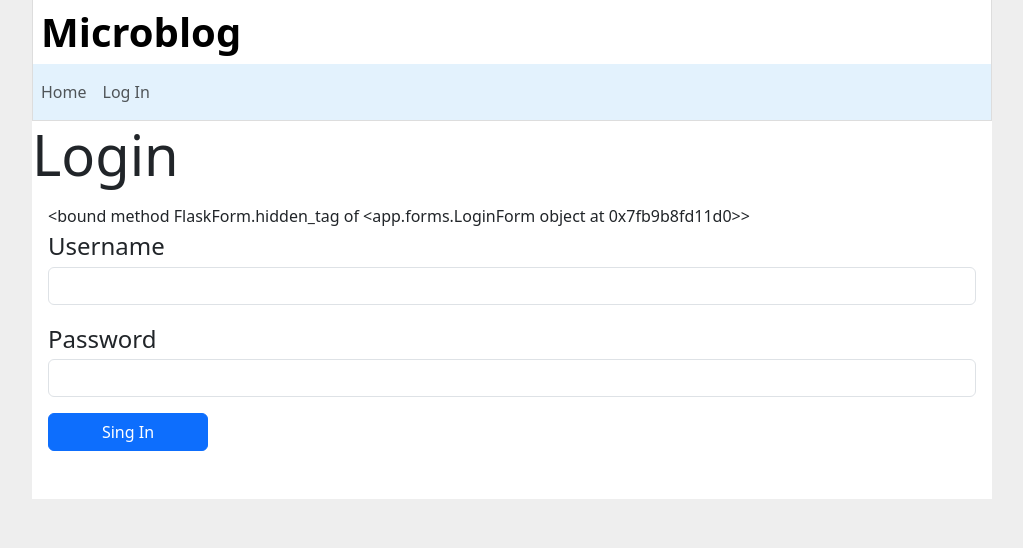
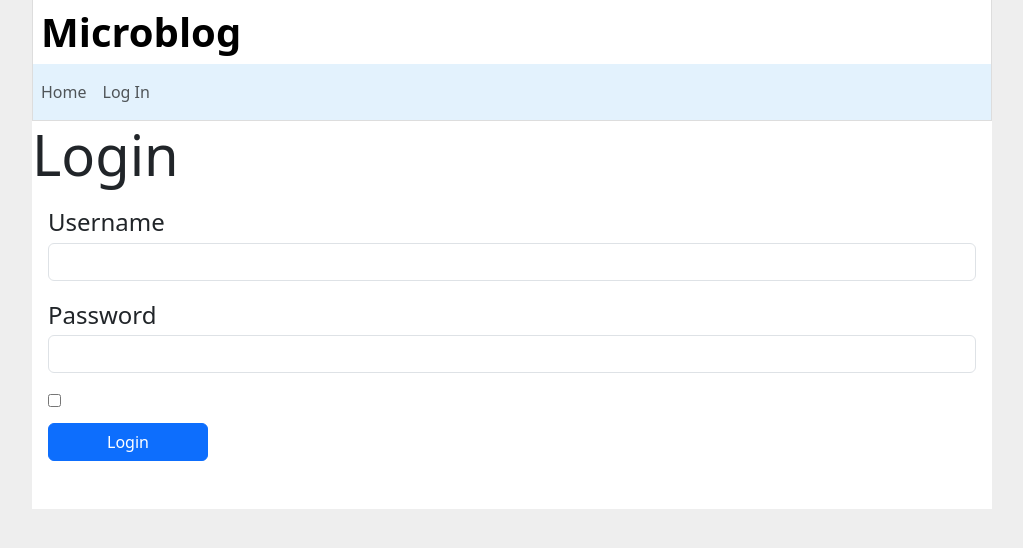
Before and after one commit to MarcosLudgerio/projetos-diversos, a Flask app: page /login in a window 1280 px wide. Shown: the part 17-565 px from the top of the page, without its empty margins (128-1151 px from the left). Run offline with Flask 3, Linux system fonts and the light colour scheme.

Commit message:
book: cap-5: autentication finished

```diff
--- a/Flask/microblog/app/forms.py
+++ b/Flask/microblog/app/forms.py
@@ -6,5 +6,5 @@ from wtforms.validators import DataRequired
 class LoginForm(FlaskForm):
     username = StringField('Username', validators=[DataRequired()])
     password = PasswordField('Password', validators=[DataRequired()])
-    remember_me = BooleanField('Remember me')
-    submit = SubmitField('Sing In')
+    remember_me = BooleanField('Lembra-se do meu login', validators=[])
+    submit = SubmitField('Login')
--- a/Flask/microblog/app/routes.py
+++ b/Flask/microblog/app/routes.py
@@ -30,10 +30,15 @@ def login():
 
     form = LoginForm()
     print('--- gerando o form login ---')
+    print(form.username.data)
+    print(form.password.data)
+    print(form.validate_on_submit())
+    print('---------------------')
     if form.validate_on_submit():
+        print("---- CONSULTANDO DADOS NO BANCO ----")
         user = User.query.filter_by(username=form.username.data).first()
         print(f'--- usuario validado {user} ---')
-        if user is not None and user.verify_password(form.password.data):
+        if user is None or not user.check_password(form.password.data):
             flash('Invalid username or password.')
             return redirect(url_for('login'))
         login_user(user, remember=form.remember_me.data)
--- a/Flask/microblog/app/templates/login.html
+++ b/Flask/microblog/app/templates/login.html
@@ -3,8 +3,9 @@
     Login
 {% endblock %}
 {% block content %}
-    <form method="post" novalidate action="">
-        {{ form.hidden_tag }}
+    <form method="POST" novalidate action="">
+        {{ form.hidden_tag() }}
+
         <div class="form-group">
             {{ form.username.label }}
             {{ form.username(size=19, class="form-control") }}
@@ -15,10 +16,11 @@
             {% else %}
                 <span></span>
             {% endif %}
+
         </div>
         <div class="form-group">
             {{ form.password.label }}
-            {{ form.password(size=19,  class="form-control") }}
+            {{ form.password(size=19, class="form-control") }}
             {% if form.password.errors %}
                 {% for error in form.password.errors %}
                     <span style="color: red">[{{ error }}]</span>
@@ -26,7 +28,12 @@
             {% else %}
                 <span></span>
             {% endif %}
+        {{ form.remember_me }}
         </div>
         {{ form.submit(class="btn btn-primary") }}
+
+        {% if form.errors %}
+            {{ form.errors }}
+        {% endif %}
     </form>
 {% endblock %}
```
Also changed, not shown: Flask/microblog/app.db.
